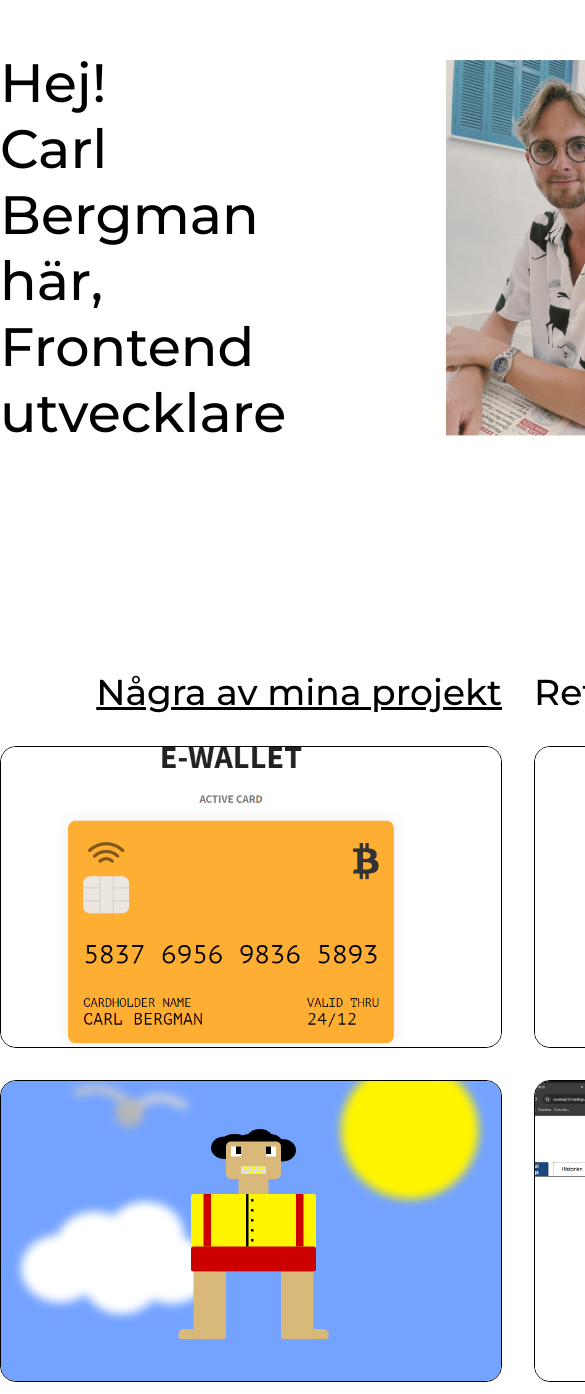
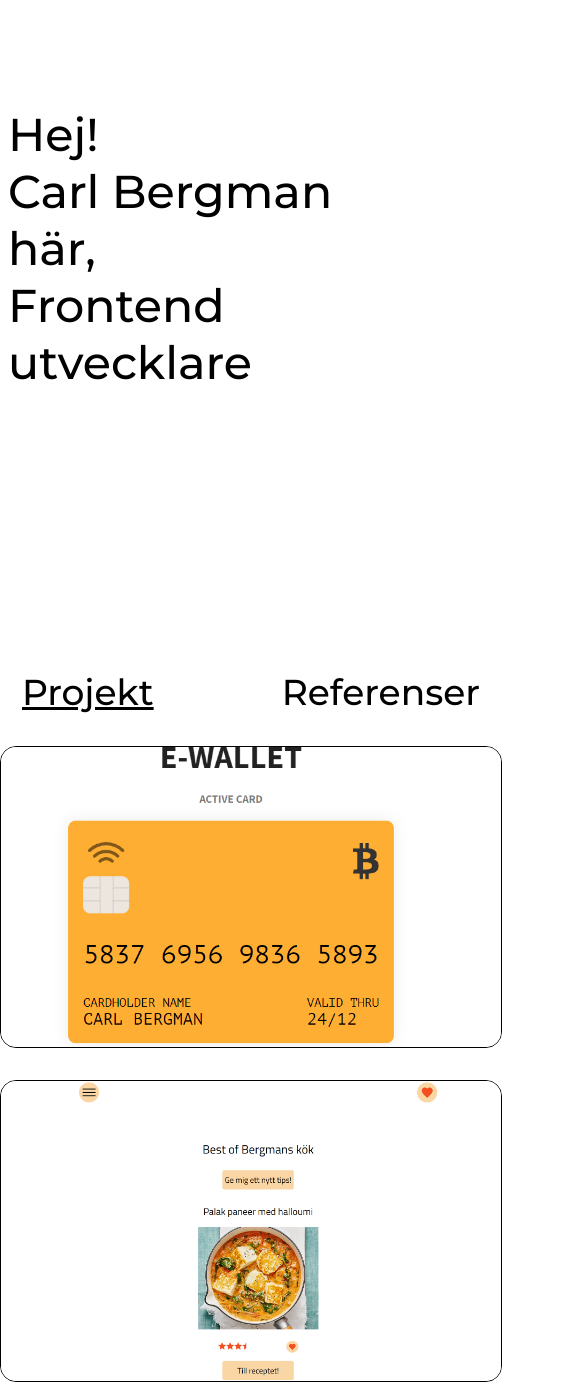
Before and after one commit to CarlMBergman/portfoliov2, a React (Vite) app: page / in a window 390 px wide. Shown: the part 174-1568 px from the top of the page, 585 px wide, since content can reach past the window. Built offline with nearby package versions, Linux system fonts and the light colour scheme.

Commit message:
some css

```diff
--- a/src/App.jsx
+++ b/src/App.jsx
@@ -109,18 +109,25 @@ function App() {
         <img className="me" src={jag} alt="hej" />
       </header>
       <main className="main">
+        <div className="selection">
           <h2
             onClick={() => setActive(true)}
-          className={`portfolio__header ${active === true ? "underline" : ""}`}
+            className={`portfolio__header ${
+              active === true ? "underline" : ""
+            }`}
           >
-          Några av mina projekt
+            Projekt
           </h2>
           <h2
             onClick={() => setActive(false)}
-          className={`portfolio__header ${active === false ? "underline" : ""}`}
+            className={`portfolio__header ${
+              active === false ? "underline" : ""
+            }`}
           >
             Referenser
           </h2>
+        </div>
+
         {listOfProjects}
       </main>
     </>
--- a/src/App.scss
+++ b/src/App.scss
@@ -65,10 +65,30 @@
   margin-bottom: 3rem;
 }
 
-@media only screen and (max-width: 1400px) {
- .main {
-  grid-template-column: 1fr;
- }
+.selection {
+  grid-column: 1 / 3;
+  display: flex;
+  justify-content: center;
+  align-items: center;
+  gap: 8rem;
+}
+
+@media only screen and (max-width: 1200px) {
+  .main {
+    grid-template-columns: 1fr;
+  }
+  .selection {
+    grid-column: 1 / 2;
+  }
+
+  .me {
+    display: none;
+  }
+  .intro {
+    grid-column: 1 / 3;
+    padding: 0.5rem;
+    font-size: 46px;
+  }
 }
 
 .portfolio__header {
--- a/src/components/projects.scss
+++ b/src/components/projects.scss
@@ -24,14 +24,17 @@
   }
 }
 
-.project:nth-child(odd) {
+.project:nth-child(even) {
   justify-self: end;
 }
 
-@media only screen and (max-width: 1400px) {
+@media only screen and (max-width: 1200px) {
+  .project:nth-child(odd) {
+    justify-self: center;
+  }
   .project:nth-child(even) {
-  justify-self: center;
- }
+    justify-self: center;
+  }
 }
 
 a {
```
Lines whose indentation alone changed are shown as unchanged.
